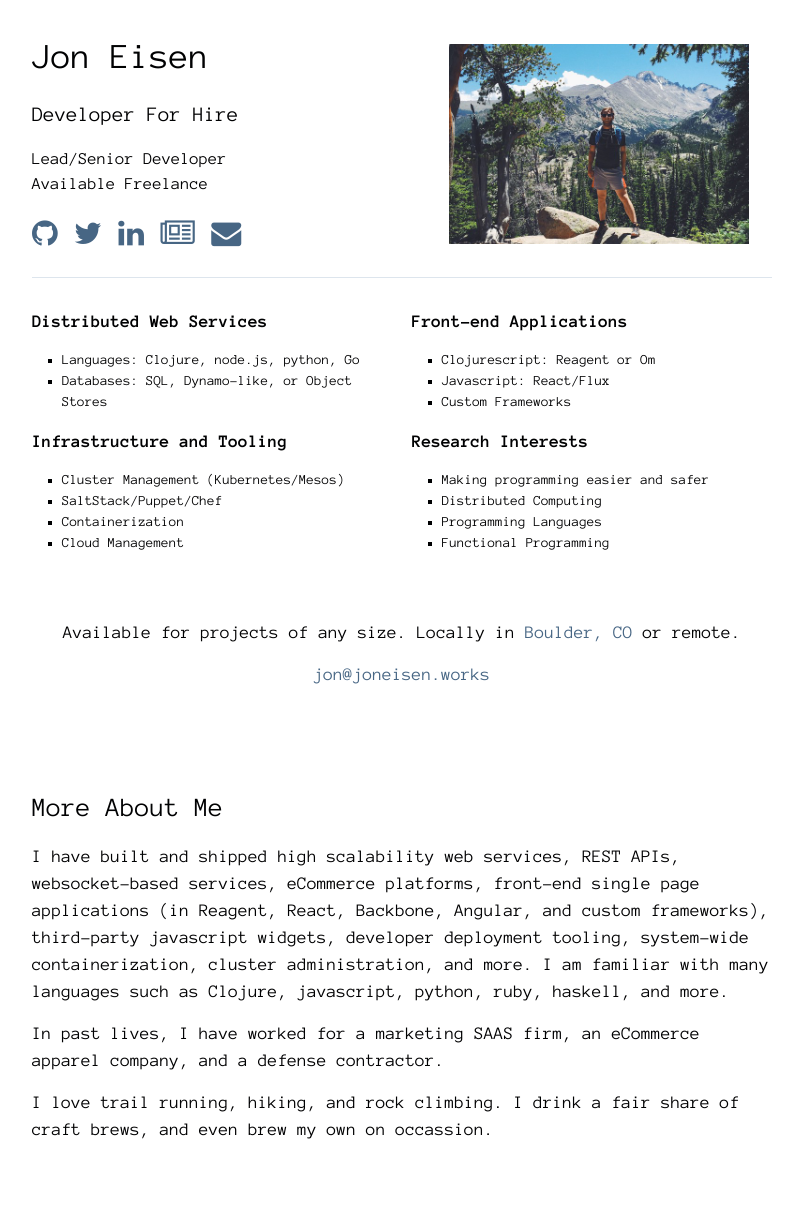
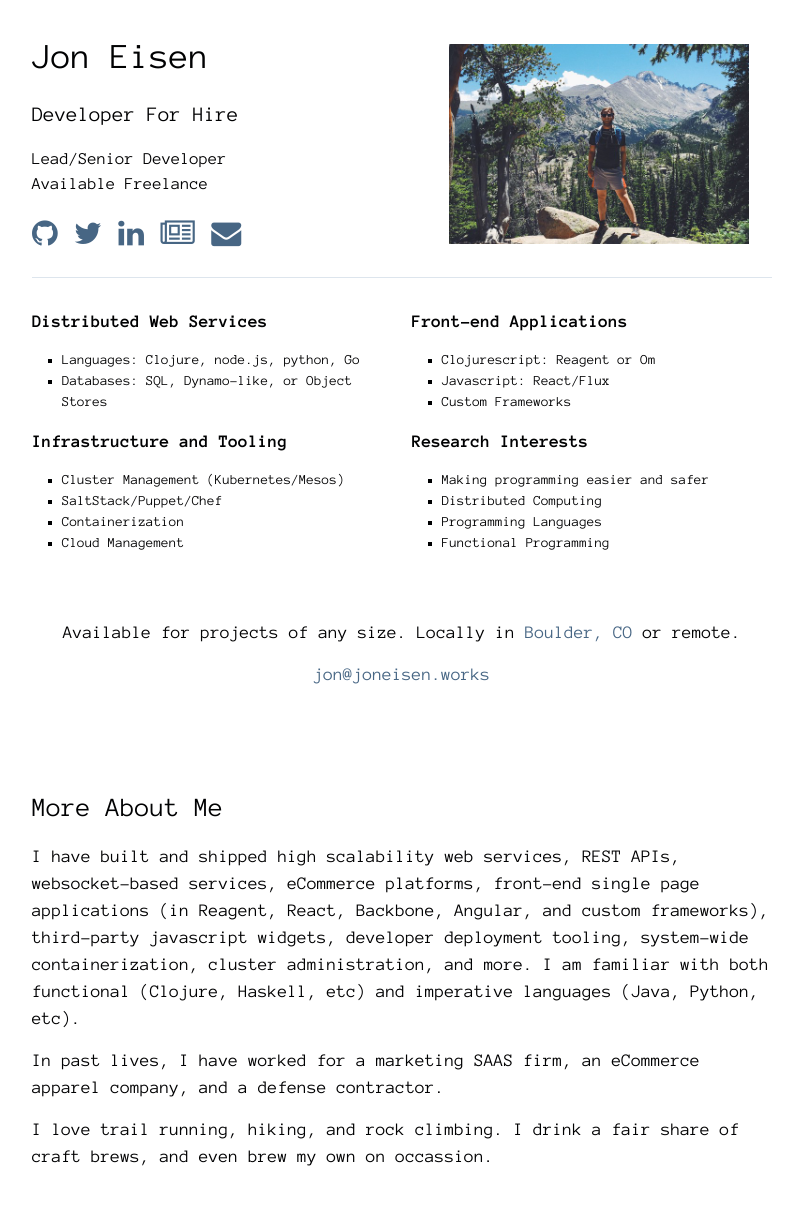
Before and after one commit to yanatan16/joneisen.works, a Jekyll site: the page built from index.html, in a window 1280 px wide. Shown: the whole page, without its empty margins (238-1036 px from the left). Built offline with Jekyll 4.4.1, drawn with Linux system fonts in a browser that asks for light colours; nearby versions of some CDN libraries; before the commit the page ends 1188 px from its top, so only the background shows below that.

Commit message:
Dont say and more twice

```diff
--- a/index.html
+++ b/index.html
@@ -63,7 +63,7 @@ layout: home
   <div class="more-about-me" id="more-about-me">
     <h2>More About Me</h2>
     <p>
-      I have built and shipped high scalability web services, REST APIs, websocket-based services, eCommerce platforms, front-end single page applications (in Reagent, React, Backbone, Angular, and custom frameworks), third-party javascript widgets, developer deployment tooling, system-wide containerization, cluster administration, and more. I am familiar with many languages such as Clojure, javascript, python, ruby, haskell, and more.
+      I have built and shipped high scalability web services, REST APIs, websocket-based services, eCommerce platforms, front-end single page applications (in Reagent, React, Backbone, Angular, and custom frameworks), third-party javascript widgets, developer deployment tooling, system-wide containerization, cluster administration, and more. I am familiar with both functional (Clojure, Haskell, etc) and imperative languages (Java, Python, etc).
     </p>
 
     <p>
```
